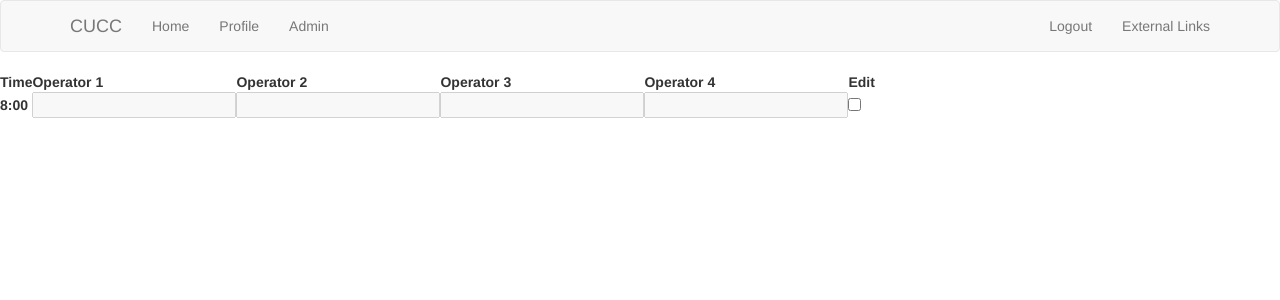
After one commit to 1995hyz/CUCC_Projects, a Flask app: page /schedule in a window 1280 px wide. The commit adds this page. Shown: the top 300 px of the page. Run offline with Flask 2, Linux system fonts and the light colour scheme; a user stored in the database is signed in; tables that the repository leaves empty hold one stand-in row (values such as "Sample post"); lists and menus that the app fills with data are empty; some libraries are stand-ins or nearby versions.

Commit message:
Working on Scheduling

```diff
--- a/app/routes.py
+++ b/app/routes.py
@@ -109,3 +109,12 @@ def privilege_page():
 			return redirect('/privilege')
 	return render_template('privilege.html', user=User.query.all(),
 							form2=form2, form1=form1)
+
+
+@app.route('/schedule', methods=['GET', 'POST'])
+@login_required
+def schedule_page():
+	if not current_user.privilege:
+		flash('Only Admin can view the page!')
+		return redirect('/home')
+	return render_template('/schedule.html')
--- /dev/null
+++ b/app/static/toggle.js
@@ -0,0 +1,7 @@
+function toggle(checkboxID, toggleName) {
+     var checkbox = document.getElementById(checkboxID);
+     var toggle = document.getElementsByName(toggleName);
+     for(var i=0;i<toggle.length;i++){
+        updateToggle = checkbox.checked ? toggle[i].disabled=false : toggle[i].disabled=true;
+     }
+}
--- a/app/templates/base.html
+++ b/app/templates/base.html
@@ -1,14 +1,15 @@
 {% extends 'bootstrap/base.html' %}}
 
+{% block head %}
 {% block title %}
 		<title>Welcome</title>
 {% endblock %}
 
 {% block styles %}
 {{ super() }}
-<link rel="stylesheet"
-			href="{{url_for('.static', filename='style_profile.css')}}">
+
 {% endblock%}
+{% endblock %}
 
 {% block navbar %}
 	<nav class="navbar navbar-default">
--- a/app/templates/privilege.html
+++ b/app/templates/privilege.html
@@ -1,4 +1,9 @@
 {% extends "base.html" %}
+
+{% block head %}
+  {{ super() }}
+
+{% endblock%}
 
 {% block app_content %}
 
--- a/app/templates/profile.html
+++ b/app/templates/profile.html
@@ -1,4 +1,10 @@
 {% extends "base.html" %}
+
+{% block head %}
+{{ super() }}
+<link rel="stylesheet"
+			href="{{url_for('.static', filename='style_profile.css')}}">
+{% endblock %}
 
 {% block app_content %}
 
--- /dev/null
+++ b/app/templates/schedule.html
@@ -0,0 +1,44 @@
+{% extends "base.html" %}
+
+{% block head %}
+{{ super() }}
+  {% block scripts %}
+  <script type="text/javascript">
+    function codeAddress() {
+      var checkbox = document.getElementsByName('9-slots');
+      for(var i=0;i<checkbox.length;i++){
+        checkbox[i].disabled = true;
+      }
+    }
+    window.onload = codeAddress;
+  </script>
+  <script src="{{url_for('.static', filename='toggle.js')}}"></script>
+  {% endblock %}
+{% endblock%}
+
+{% block app_content %}
+
+<table>
+  <tr>
+    <th>Time</th>
+    <th>Operator 1</th>
+    <th>Operator 2</th>
+    <th>Operator 3</th>
+    <th>Operator 4</th>
+    <th>Edit</th>
+  </tr>
+  <tr>
+    <th>8:00</th>
+    <th><input id="9-slots-1" name="9-slots" type="text" value="" /></th>
+    <th><input id="9-slots-2" name="9-slots" type="text" value="" /></th>
+    <th><input id="9-slots-3" name="9-slots" type="text" value="" /></th>
+    <th><input id="9-slots-4" name="9-slots" type="text" value="" /></th>
+    <th>
+      <input id="9-check" name="9-check"
+        onClick="toggle('9-check', '9-slots')"
+        type="checkbox" value="0" />
+    </th>
+  </tr>
+</table>
+
+{% endblock %}
```
Also changed, not shown: app/templates/admin.html (+2 -5 lines).
